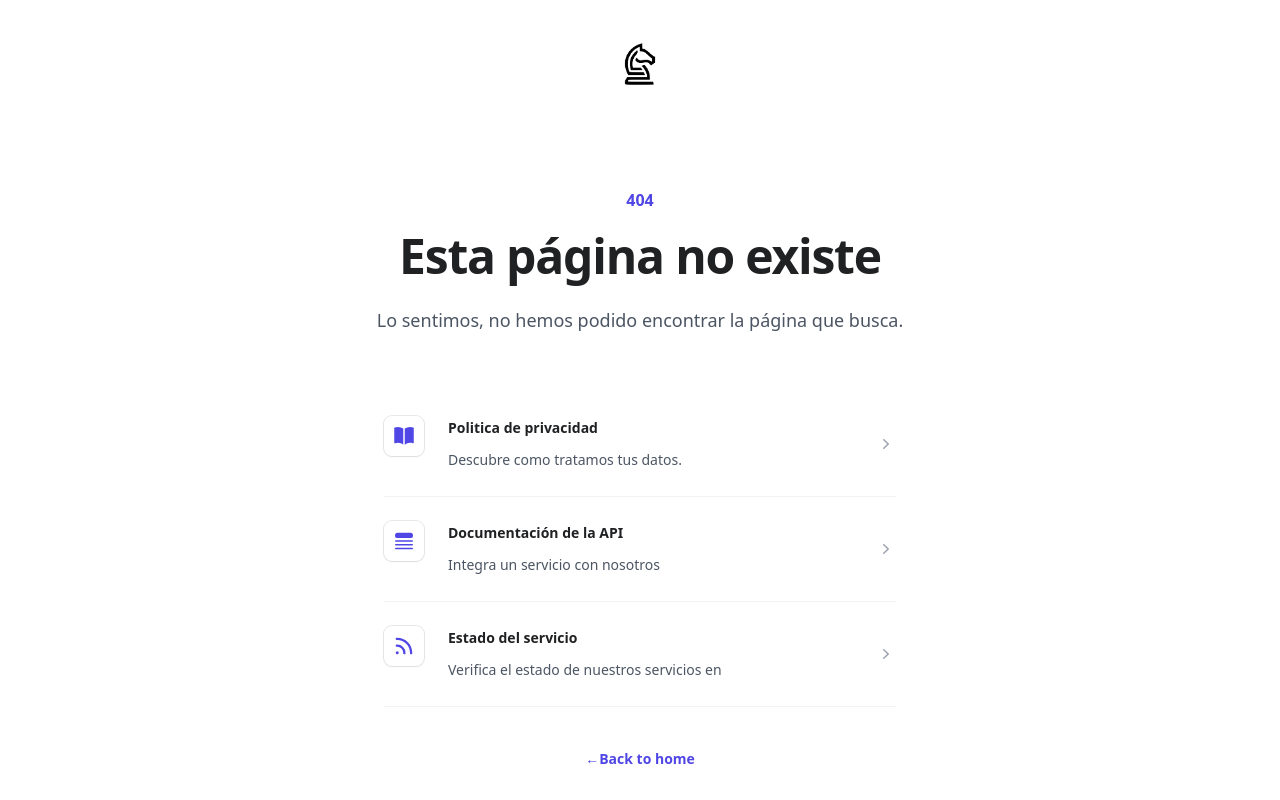
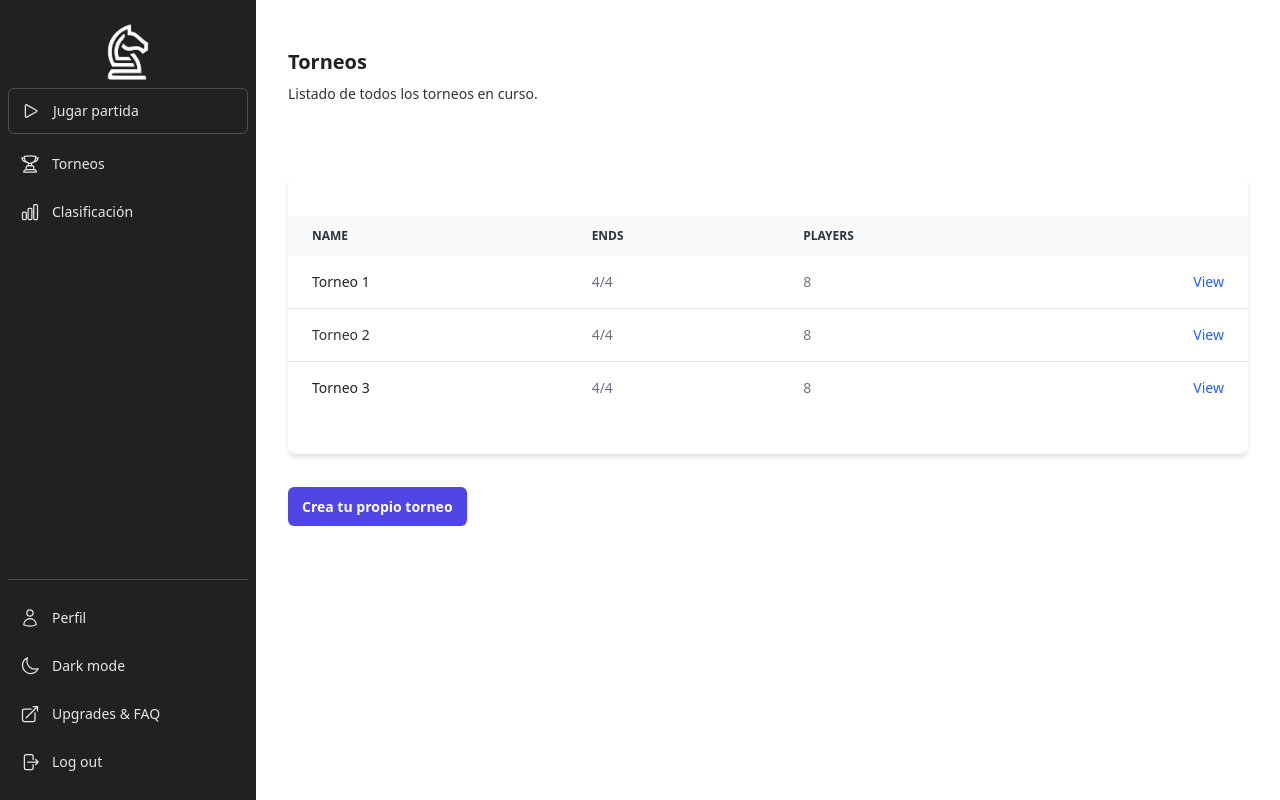
Before and after one commit to UNIZAR-30226-2023-01/chess-frontend, a Next.js app: page /tournament/tournaments in a window 1280 px wide. Before the commit this address had no page. Shown: the top 800 px of the page. Built offline with nearby package versions, Linux system fonts and the light colour scheme.

Commit message:
página principal de torneos y formulario para crear uno

```diff
--- /dev/null
+++ b/components/Table.js
@@ -0,0 +1,70 @@
+
+
+export default function Table() {
+  return (
+    <div className="relative overflow-x-auto shadow-md sm:rounded-lg mt-10 py-10 border-gray-100  ">
+      <table className="w-full text-sm text-left text-gray-500 dark:text-gray-400 ">
+        <thead className="text-xs text-gray-700 uppercase bg-gray-50 dark:bg-gray-700 dark:text-gray-400">
+          <tr>
+            <th scope="col" className="px-6 py-3">
+                Name
+            </th>
+            <th scope="col" className="px-6 py-3">
+                Ends
+            </th>
+            <th scope="col" className="px-6 py-3">
+                Players
+            </th>
+            <th scope="col" className="px-6 py-3">
+              <span className="sr-only">Edit</span>
+            </th>
+          </tr>
+        </thead>
+        <tbody>
+          <tr className="bg-white border-b dark:bg-gray-800 dark:border-gray-100 hover:bg-gray-50 dark:hover:bg-gray-600">
+            <th scope="row" className="px-6 py-4 font-medium text-gray-900 whitespace-nowrap dark:text-white">
+                Torneo 1
+            </th>
+            <td className="px-6 py-4">
+                4/4
+            </td>
+            <td className="px-6 py-4">
+                8
+            </td>
+            <td className="px-6 py-4 text-right">
+              <a href="#" className="font-medium text-blue-600 dark:text-blue-500 hover:underline">View</a>
+            </td>
+          </tr>
+          <tr className="bg-white border-b dark:bg-gray-800 dark:border-gray-100 hover:bg-gray-50 dark:hover:bg-gray-600">
+            <th scope="row" className="px-6 py-4 font-medium text-gray-700 whitespace-nowrap dark:text-white">
+               Torneo 2
+            </th>
+            <td className="px-6 py-4">
+              4/4
+            </td>
+            <td className="px-6 py-4">
+                8
+            </td>
+            <td className="px-6 py-4 text-right">
+              <a href="#" className="font-medium text-blue-600 dark:text-blue-500 hover:underline">View</a>
+            </td>
+          </tr>
+          <tr className="bg-white dark:bg-gray-800 hover:bg-gray-50 dark:hover:bg-gray-600">
+            <th scope="row" className="px-6 py-4 font-medium text-gray-900 whitespace-nowrap dark:text-white">
+                Torneo 3
+            </th>
+            <td className="px-6 py-4">
+              4/4
+            </td>
+            <td className="px-6 py-4">
+              8
+            </td>
+            <td className="px-6 py-4 text-right">
+              <a href="#" className="font-medium text-blue-600 dark:text-blue-500 hover:underline">View</a>
+            </td>
+          </tr>
+        </tbody>
+      </table>
+    </div>
+  );
+}
--- a/components/Tablero.js
+++ b/components/Tablero.js
@@ -6,7 +6,7 @@ import { useState } from 'react';
 import ChessPiece from 'components/ChessPiece';
 import { useChess } from '@/context/ChessContext';
 import { customPieces } from '@/components/CustomPiece';
-import { GameSocket } from './communications/socket_io';
+import { GameSocket} from './communications/socket_io';
 
 const promotionPieces= [
   {name: 'q',
@@ -81,7 +81,6 @@ export default function Tablero({colorUser}) {
         to: targetSquare,
         promotion: 'q', // ponemos reina pero luego se modifica
       });
-      console.log('He movido');
       if (move && move.promotion) {
         setShowPromotion(true);
         setPausedGame({sourceSquare, targetSquare}); // Lo utilizaremos para la promotion
--- a/components/communications/socket_io.js
+++ b/components/communications/socket_io.js
@@ -11,8 +11,13 @@ const randomChar = () => {
 
 export class GameSocket {
   constructor() {
-    this.socket = io('http://reign-chess.duckdns.org:4001/');
+    this.socket = io('http://reign-chess.duckdns.org:4001/', {
+      extraHeaders: {
+        'token': '',
+      },
+    });
     this.room = '-1';
+    this.pendingMovements = [];
     this.iAmWhite = false;
     this.name = randomChar();
   }
@@ -42,16 +47,20 @@ export const startGame = (type) => {
         jsonData = {};
         break;
     }
-    s.socket.on('error', (data) => {
-      console.log('error', data);
-    });
+
 
     s.socket.once('room', (data) => {
-      console.log('encontrada', data);
+      // console.log('encontrada', data);
       s.room = data.roomID;
+      s.pendingMovements = data.moves;
       s.iAmWhite = data.color == 'LIGHT';
       resolve(true);
     });
+
+    s.socket.on('error', (data) => {
+      // console.log('error', data);
+    });
+
     s.socket.emit('find_room', jsonData);
   });
 
@@ -73,7 +82,7 @@ export const listenGame = (context) => {
     console.log(data);
   });
 
-  s.on('moved', (data) => {
+  s.socket.on('moved', (data) => {
     if (data[0]['turn'] == (!s.iAmWhite ? 'DARK' : 'LIGHT')) {
       game.move(data[0]['move']);
     }
@@ -88,7 +97,7 @@ export const listenGame = (context) => {
     console.log(data);
   });
 
-  s.on('disconnect', () => {
+  s.socket.on('disconnect', () => {
     console.log('disconnected');
   });
 
--- a/data/navigation.js
+++ b/data/navigation.js
@@ -29,7 +29,7 @@ export const primaryButton = {
 
 export const navigation = [{
   name: 'Torneos',
-  href: '/tournaments',
+  href: '/tournament/tournaments',
   icon: TrophyIcon,
 }, {
   name: 'Clasificación',
--- /dev/null
+++ b/pages/tournament/create-tournament.js
@@ -0,0 +1,97 @@
+import Layout from '@/components/Layout';
+
+
+export default function CreateTournament() {
+  return (
+    <div className="flex min-h-screen flex-col justify-around sm:px-6 lg:px-8">
+      <div className="sm:mx-auto sm:w-full sm:max-w-md">
+      </div>
+      <div className="sm:mx-auto sm:w-full sm:max-w-md">
+        <div className="py-8 px-4 sm:px-10">
+          <form
+            className="space-y-6"
+            action="#"
+            method="POST"
+          >
+            <h1 className="text-xl font-semibold text-left text-gray-900 dark:text-white">Crear un nuevo torneo</h1>
+            <p className="mt-2 text-sm text-left text-gray-700 dark:text-gray-200">
+             Crea un nuevo torneo con el nombre,fecha de fin y número de participantes que quieras.
+            </p>
+            <div>
+              <div className="mt-1">
+                <input
+                  id="name"
+                  name="name"
+                  type="name"
+                  autoComplete="name"
+                  placeholder="Nombre del torneo"
+                  required
+                  className="mt-1 block w-full rounded-md border border-gray-300 py-2 px-3 shadow-sm focus:border-gray-900 focus:outline-none focus:ring-gray-900 sm:text-sm"
+                />
+              </div>
+              <div className="mt-2">
+                <input
+                  id="participantes"
+                  name="participantes"
+                  type="participantes"
+                  autoComplete="participantes"
+                  placeholder="Participantes"
+                  required
+                  className="mt-1 block w-full rounded-md border border-gray-300 py-2 px-3 shadow-sm focus:border-gray-900 focus:outline-none focus:ring-gray-900 sm:text-sm"
+                />
+              </div>
+              <div className="mt-2">
+                <input
+                  name="end-date"
+                  id="end-date"
+                  autoComplete="cc-exp"
+                  className="mt-1 block w-full rounded-md border border-gray-300 py-2 px-3 shadow-sm focus:border-gray-900 focus:outline-none focus:ring-gray-900 sm:text-sm"
+                  placeholder="MM / YY"
+                />
+              </div>
+            </div>
+
+            <div>
+              <button
+                type="submit"
+                className="capitalize flex w-full justify-center rounded-md bg-indigo-600 px-3.5 py-2.5 text-sm font-semibold text-white shadow-sm hover:bg-indigo-500 focus-visible:outline focus-visible:outline-2 focus-visible:outline-offset-2 focus-visible:outline-indigo-600"
+              >
+                  continuar
+              </button>
+            </div>
+
+          </form>
+        </div>
+      </div>
+      <div/>
+    </div>
+  );
+}
+
+CreateTournament.getLayout = function getLayout(page) {
+  return (
+    <Layout>
+      {page}
+    </Layout>
+  );
+};
+
+export async function getServerSideProps() {
+  const res = fetch(`${process.env.NEXT_PUBLIC_API_URL}/v1/auth/verify`, {
+    method: 'POST',
+    credentials: 'include',
+  }).catch((err)=>console.log(err));
+
+  if (process.env.NODE_ENV === 'production' && !(res.ok && res.status === 200)) {
+    return {
+      redirect: {
+        destination: '/auth',
+        permanent: false,
+      },
+    };
+  }
+
+  return {
+    props: {},
+  };
+}
--- a/pages/tournaments.js
+++ b/pages/tournament/rounds.js
@@ -6,15 +6,16 @@ const Bracket = dynamic(
     { ssr: false },
 );
 
-export default function Tournaments() {
+export default function Rounds() {
   return (
     <div className="px-0 sm:px-6 lg:px-8 py-12 mx-auto flex items-center justify-center">
       <Bracket/>
     </div>
+
   );
 }
 
-Tournaments.getLayout = (page) => <Layout>{page}</Layout>;
+Rounds.getLayout = (page) => <Layout>{page}</Layout>;
 
 export async function getServerSideProps() {
   const res = fetch(`${process.env.NEXT_PUBLIC_API_URL}/v1/auth/verify`, {
--- /dev/null
+++ b/pages/tournament/tournaments.js
@@ -0,0 +1,34 @@
+import Layout from '@/components/Layout';
+import Table from '@/components/Table';
+import Link from 'next/link';
+
+export default function Tournaments() {
+  return (
+    <div className="px-0 sm:px-6 lg:px-8 py-12 max-w-5xl mx-auto">
+      <div className="sm:flex sm:items-center">
+        <div className="sm:flex-auto">
+          <h1 className="text-xl font-semibold text-left text-gray-900 dark:text-white">Torneos</h1>
+          <p className="mt-2 text-sm text-left text-gray-700 dark:text-gray-200">
+            Listado de todos los torneos en curso.
+          </p>
+        </div>
+      </div>
+      <div className="mt-8 flex flex-col">
+        <Table/>
+      </div>
+      <div className="mt-10">
+        <div className="sm:flex sm:items-center">
+          <div className="sm:flex-auto">
+            <Link
+              href="/home"
+              className="rounded-md bg-indigo-600 px-3.5 py-2.5 text-sm font-semibold text-white shadow-sm hover:bg-indigo-500 focus-visible:outline focus-visible:outline-2 focus-visible:outline-offset-2 focus-visible:outline-indigo-600"
+            >
+              Crea tu propio torneo
+            </Link>
+          </div>
+        </div>
+      </div>
+    </div>
+  );
+}
+Tournaments.getLayout = (page) => <Layout>{page}</Layout>;
```
